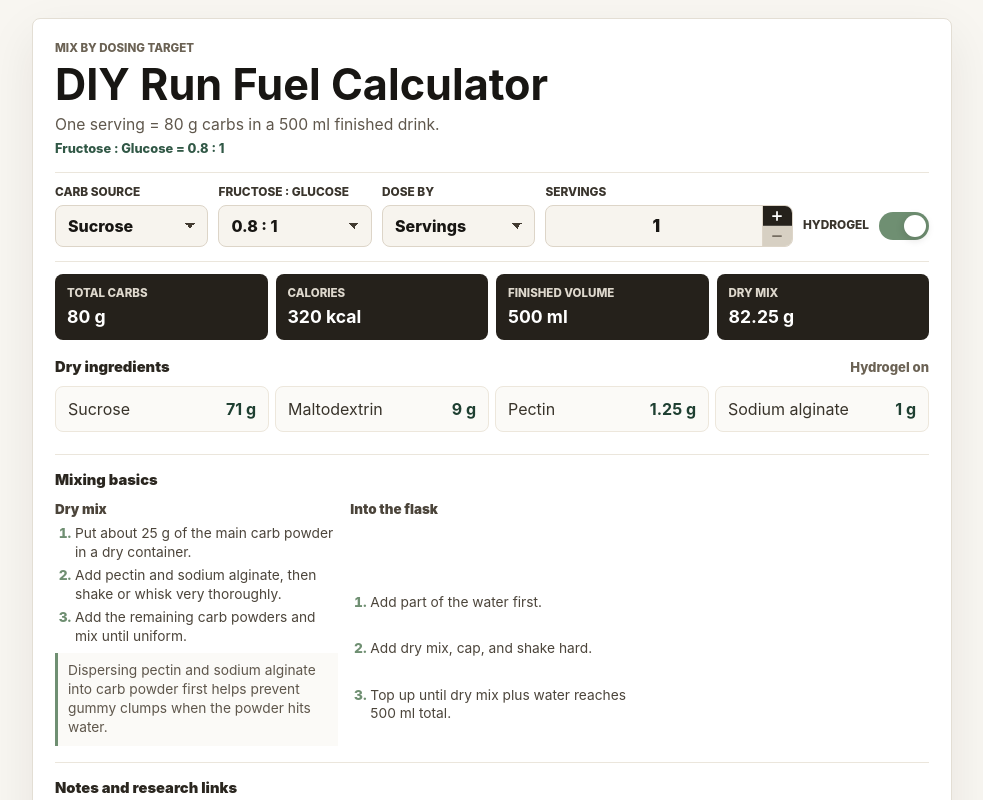
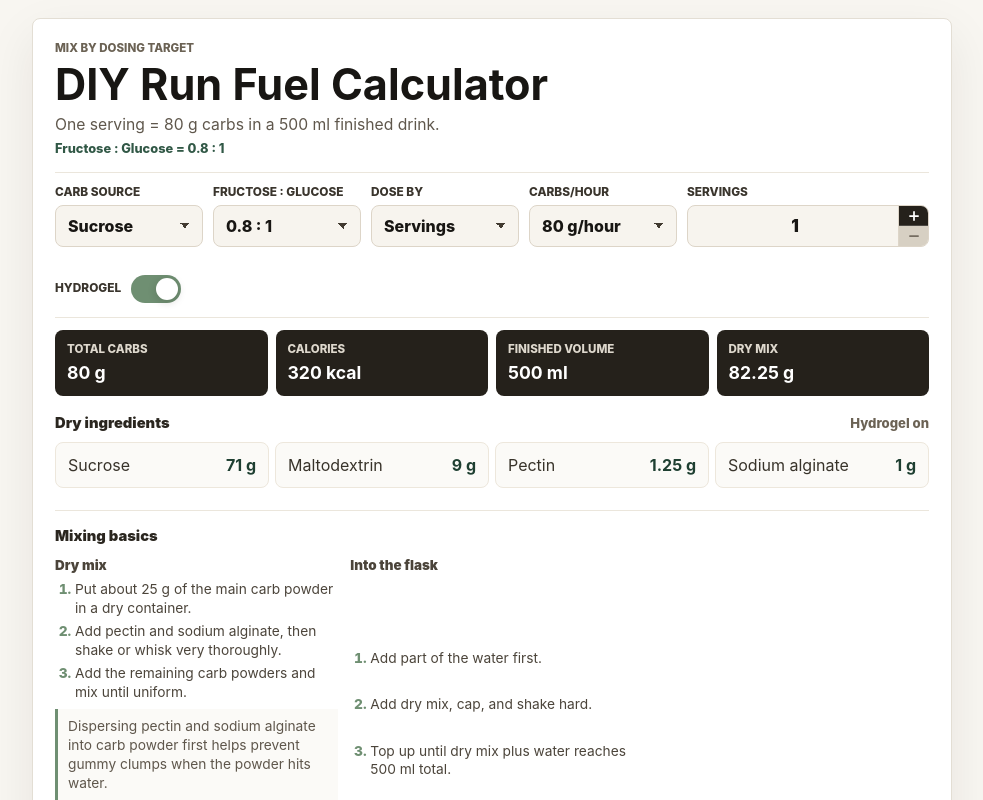
Before and after one commit to noahlimits/diy-320-drink-mix-calculator, a React (Vite) app: page / in a window 1280 px wide. Shown: the top 800 px of the page, without its empty margins (148-1131 px from the left). Built offline with nearby package versions, Linux system fonts and the light colour scheme.

Commit message:
Make carb rate global

```diff
--- a/src/main.tsx
+++ b/src/main.tsx
@@ -127,7 +127,7 @@ function App() {
   const runTimeHours = totalRunMinutes / 60;
   const carbsPerHour = carbRateChoice === "custom" ? customCarbsPerHour : Number(carbRateChoice);
   const ratio = ratioChoice === "custom" ? customRatio : Number(ratioChoice);
-  const totalCarbs = doseMode === "runTime" ? runTimeHours * carbsPerHour : servings * baselineCarbs;
+  const totalCarbs = doseMode === "runTime" ? runTimeHours * carbsPerHour : servings * carbsPerHour;
   const hourlyVolumeMl = Math.round((carbsPerHour / baselineCarbs) * baselineVolumeMl);
   const carbScale = totalCarbs / baselineCarbs;
   const hydrogelWeight = hydrogelMode ? hydrocolloidGramsPer80gCarbs * carbScale : 0;
@@ -263,7 +263,7 @@ function App() {
           <p className="subtitle">
             {doseMode === "runTime"
               ? `One hour = ${formatGrams(carbsPerHour)} carbs in a ${formatMl(hourlyVolumeMl)} finished drink.`
-              : "One serving = 80 g carbs in a 500 ml finished drink."}
+              : `One serving = ${formatGrams(carbsPerHour)} carbs in a ${formatMl(hourlyVolumeMl)} finished drink.`}
           </p>
           <p className="ratio-line">Fructose : Glucose = {getRatioLabel(ratio)}</p>
         </header>
@@ -320,7 +320,6 @@ function App() {
             </select>
           </label>
 
-          {doseMode === "runTime" && (
           <label className="field">
             <span>Carbs/hour</span>
             <select value={carbRateChoice} onChange={(event) => setCarbRateChoice(event.target.value as CarbRateChoice)}>
@@ -331,9 +330,8 @@ function App() {
               ))}
             </select>
           </label>
-          )}
 
-          {doseMode === "runTime" && carbRateChoice === "custom" && (
+          {carbRateChoice === "custom" && (
             <label className="field small-field">
               <span>Custom g/hr</span>
               <div className="number-stepper">
```
Lines whose indentation alone changed are shown as unchanged.
